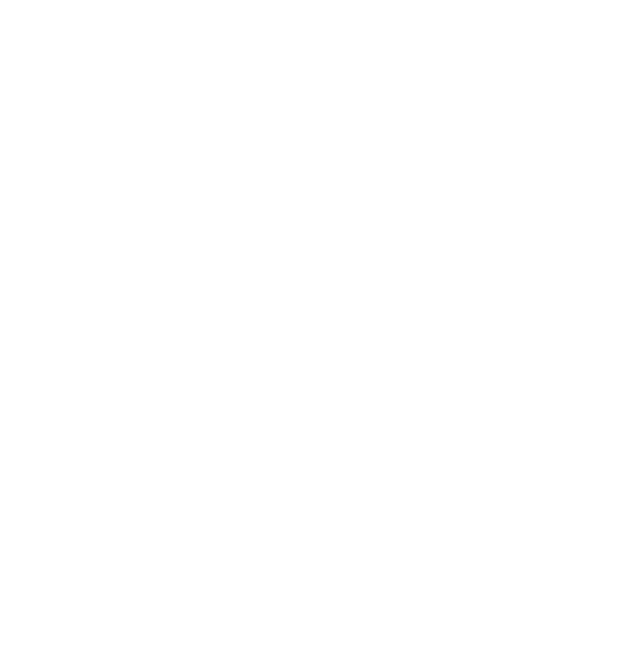
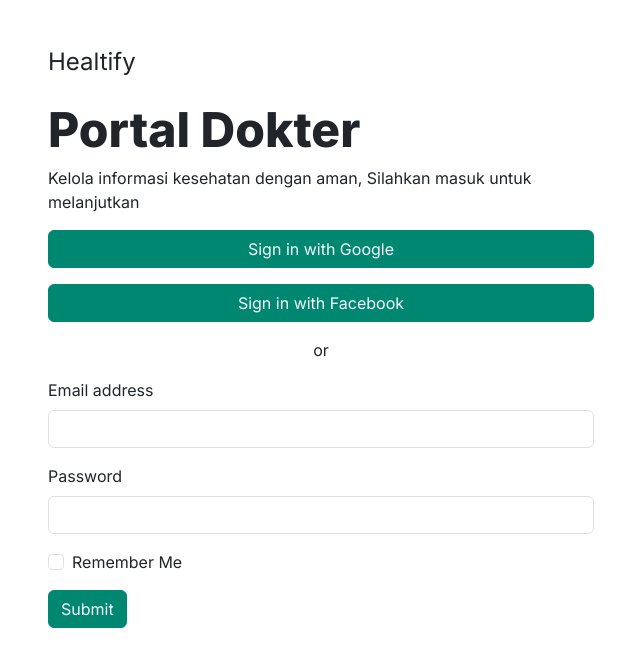
Before and after one commit to Health-Care-System/fe-react-doctor, a React (Vite) app: page /login in a window 1280 px wide. Shown: the top 666 px of the page, without its empty margins (604-1244 px from the left). Built offline with nearby package versions, Linux system fonts and the light colour scheme.

Commit message:
added forms

```diff
--- a/src/components/ui/Form/LoginForm.jsx
+++ b/src/components/ui/Form/LoginForm.jsx
@@ -1,11 +1,20 @@
 export const LoginForm = () => {
 
     return (
-        <form>
+        <form action='#' className="mt-4">
+            <div className="mb-3">
+                <h3 className="fw-bold">Portal Dokter</h3>
+                <p>Kelola informasi kesehatan dengan aman, Silahkan masuk untuk melanjutkan</p>
+            </div>
+            <div className="mb-3 d-flex flex-column gap-3">
+                <button className="btn btn-primary text-light">Sign in with Google </button>
+                <button className="btn btn-primary text-light">Sign in with Facebook</button>
+            </div>
+            <p className="text-center"> or </p>
+
             <div className="mb-3">
                 <label className="form-label">Email address</label>
                 <input type="email" className="form-control" id="exampleInputEmail1" aria-describedby="emailHelp"/>
-                <div id="emailHelp" className="form-text">We&apos;ll never share your email with anyone else.</div>
             </div>
             <div className="mb-3">
                 <label className="form-label">Password</label>
@@ -13,9 +22,9 @@
             </div>
             <div className="mb-3 form-check">
                 <input type="checkbox" className="form-check-input" id="exampleCheck1"/>
-                    <label className="form-check-label" >Check me out</label>
+                    <label className="form-check-label" >Remember Me</label>
             </div>
-            <button type="submit" className="btn btn-primary">Submit</button>
+            <button type="submit mt-2" className="btn btn-primary text-light">Submit</button>
         </form>
     )
 }
--- a/src/hooks/useForm.jsx
+++ b/src/hooks/useForm.jsx
@@ -1,3 +1,3 @@
-export const useForm = () => {
+export const useForm = ({error, fields}) => {
 
 }
--- a/src/pages/Login/LoginPage.jsx
+++ b/src/pages/Login/LoginPage.jsx
@@ -1,13 +1,18 @@
+import { LoginForm } from "../../components/ui/Form/LoginForm"
+
 const LoginPage = () => {
 
     return (
-        <div className="container-fluid row">
-           <div className="col-md-5">
+        <div className="container mt-5">
+           <div className="row">
+                <div className="col-md-5 col-lg-6">
 
 
-           </div>
-           <div className="col-md-5">
-
+                </div>
+                <div className="col-md-5 col-lg-6">
+                    <h5>Healtify</h5>
+                    <LoginForm />
+                </div>
            </div>
         </div>
     )
```
